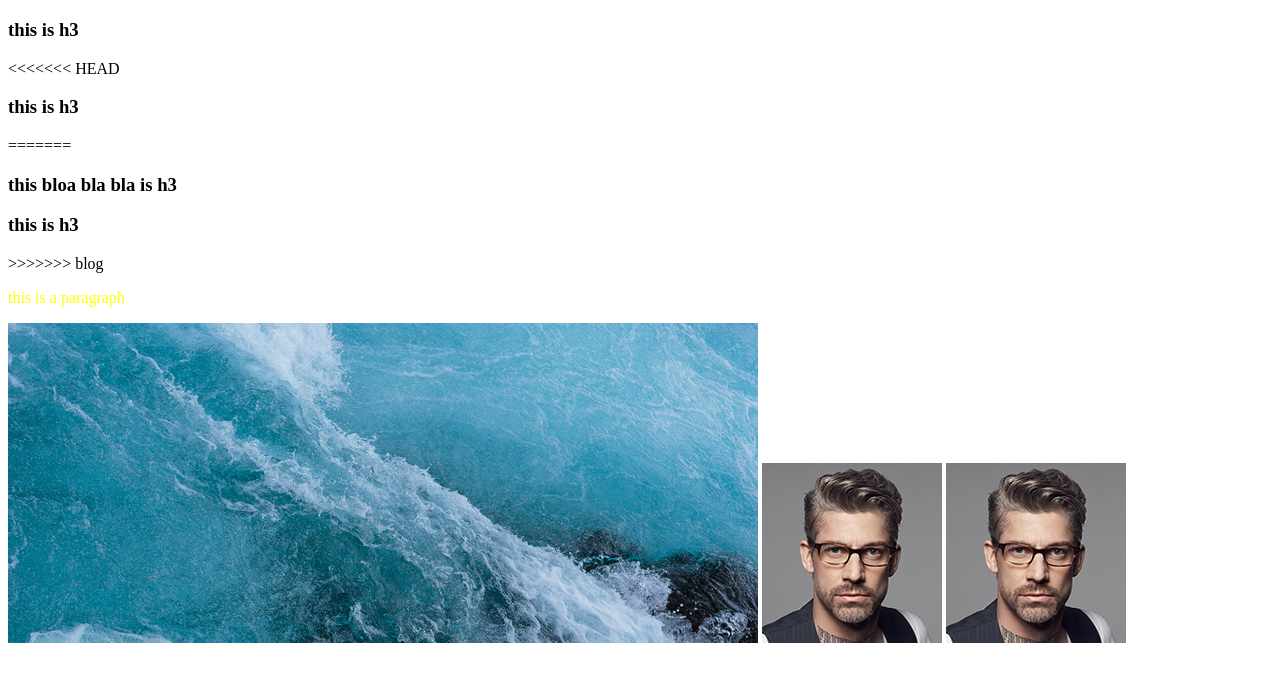
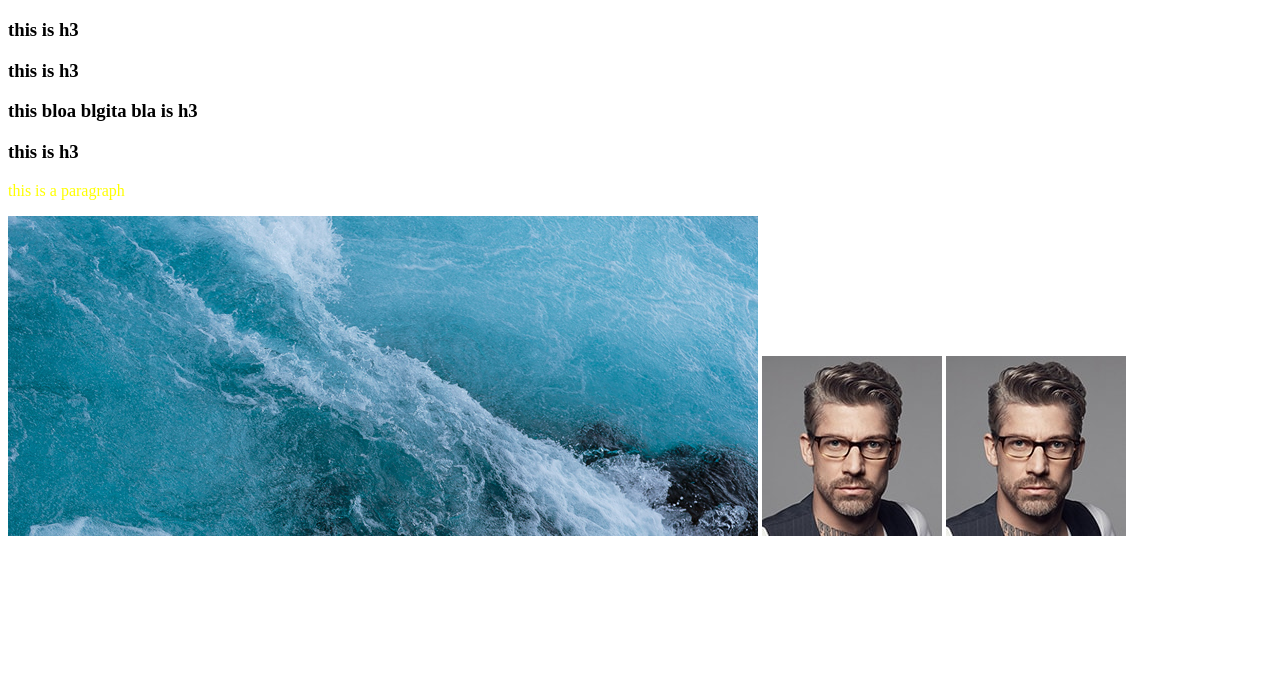
Before and after one commit to m0ni2/my-second-repo, a plain HTML site: page index.html in a window 1280 px wide. Shown: the part 61-742 px from the top of the page. Drawn offline with Linux system fonts and the light colour scheme.

Commit message:
ms git commit -mms

```diff
--- a/index.html
+++ b/index.html
@@ -10,12 +10,9 @@
 <body>
     <h1>this is h1</h1>
     <h3>this is h3</h3>
-<<<<<<< HEAD
     <h3 class="bla ba">this is h3</h3>
-=======
-    <h3>this bloa bla bla is h3</h3>
+    <h3>this bloa blgita bla is h3</h3>
     <h3>this is h3</h3>
->>>>>>> blog
     <p>this is a paragraph</p>
     <img src="blog-img-4.jpg" alt="">
     <img src="client-2.jpg" alt="">
```
